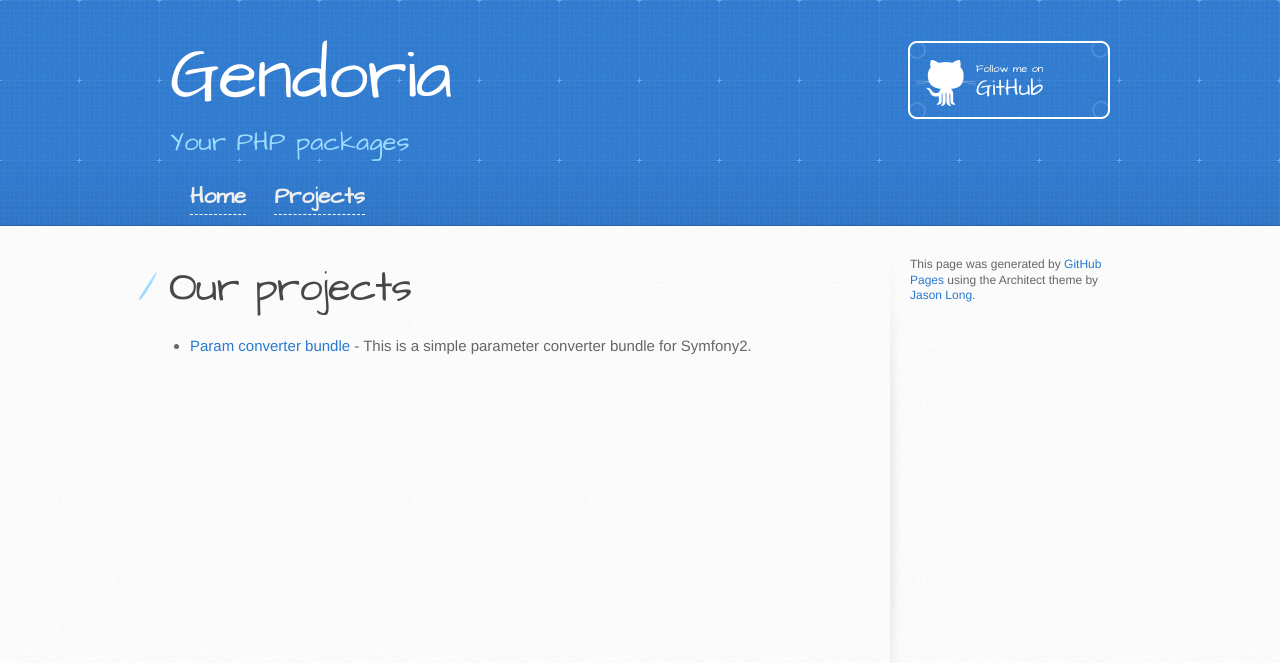
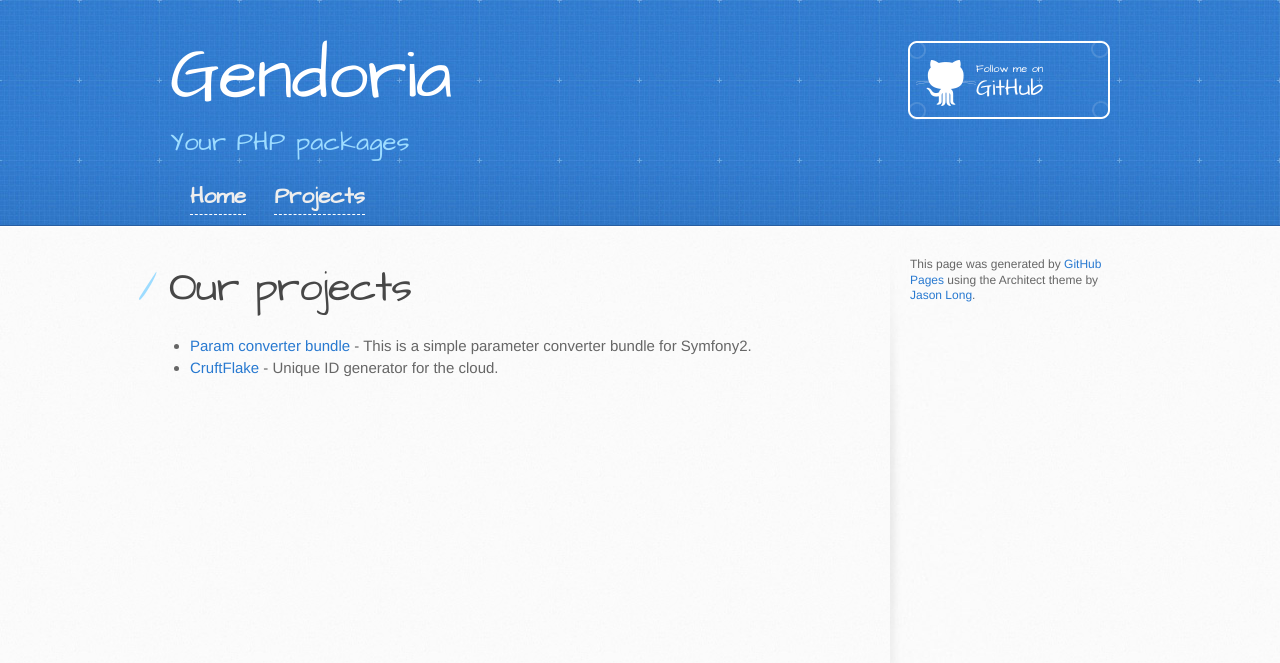
Before and after one commit to Gendoria/Gendoria.github.io, a Jekyll site: the page built from projects.html, in a window 1280 px wide. Shown: the top 663 px of the page. Built offline with Jekyll 4.4.1, drawn with Linux system fonts in a browser that asks for light colours; Markdown is read by kramdown in place of the engine named in the settings.

Commit message:
Update projects.yml

```diff
--- a/_data/projects.yml
+++ b/_data/projects.yml
@@ -1,3 +1,6 @@
 - name: Param converter bundle
   url: http://github.gendoria.pl/param-converter-bundle/
   description: This is a simple parameter converter bundle for Symfony2.
+- name: CruftFlake
+  url: http://github.gendoria.pl/cruftflake/
+  description: Unique ID generator for the cloud.
```
